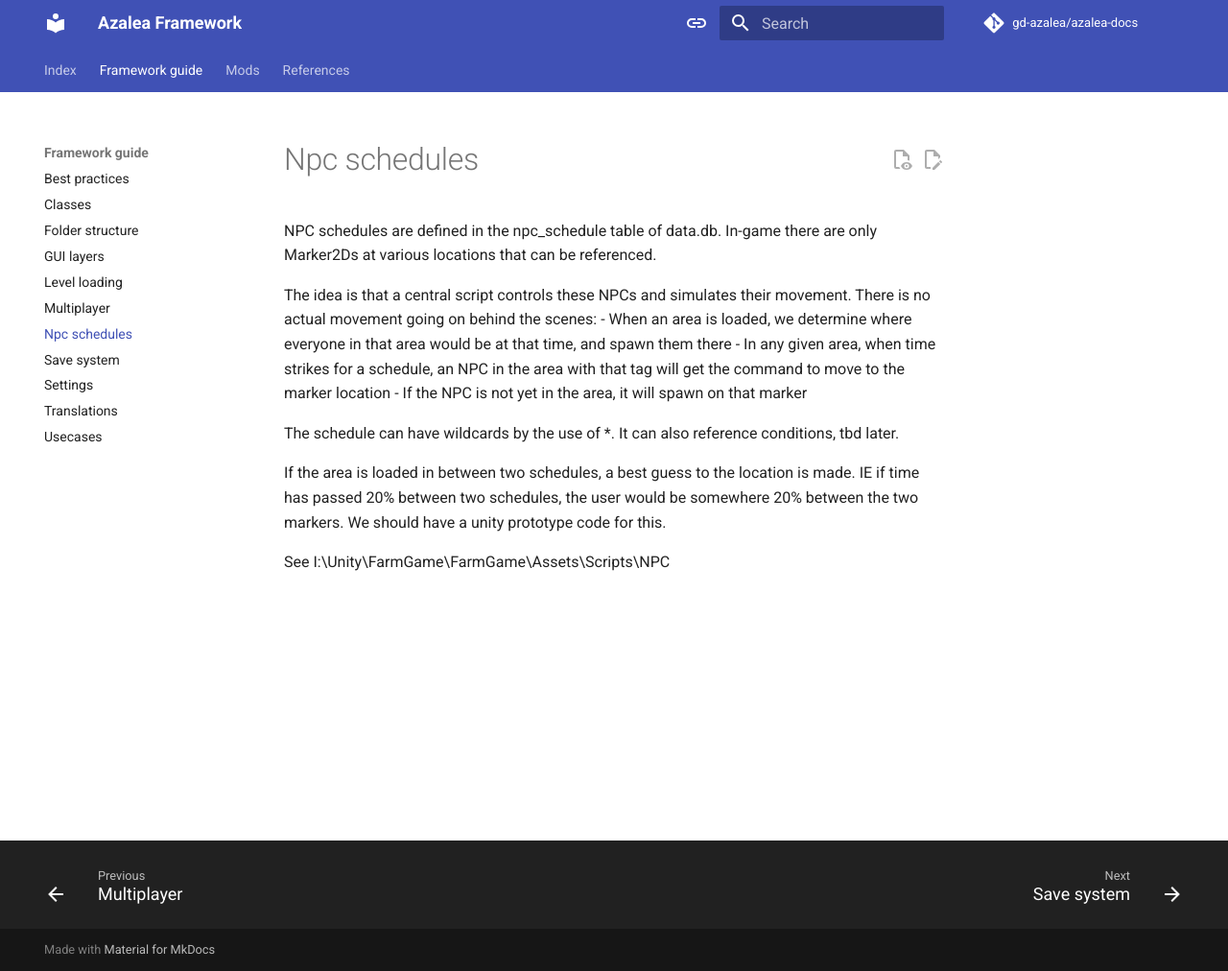
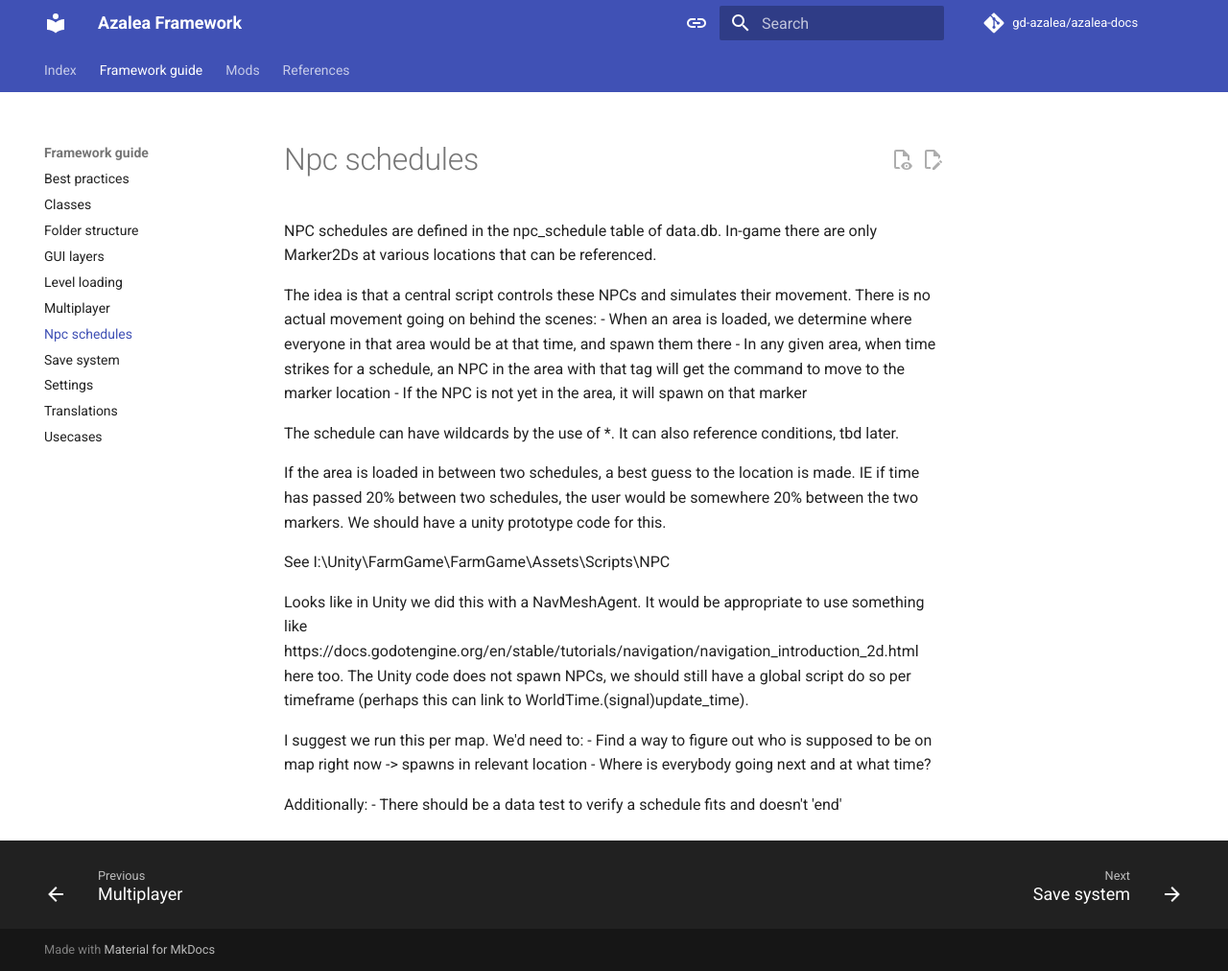
Before and after one commit to gd-azalea/azalea-docs, an MkDocs documentation site: the page built from docs/framework-guide/npc-schedules.md, in a window 1280 px wide and 1012 px high. Shown: the whole window at 96% size. Built offline with MkDocs 1.6.1 and Material for MkDocs 9.7.7, drawn with Linux system fonts in a browser that asks for light colours; comment, search, counter and statistics services are not loaded.

Commit message:
Update npc-schedules.md

```diff
--- a/docs/framework-guide/npc-schedules.md
+++ b/docs/framework-guide/npc-schedules.md
@@ -10,3 +10,12 @@ The schedule can have wildcards by the use of *. It can also reference condition
 If the area is loaded in between two schedules, a best guess to the location is made. IE if time has passed 20% between two schedules, the user would be somewhere 20% between the two markers. We should have a unity prototype code for this.
 
 See I:\Unity\FarmGame\FarmGame\Assets\Scripts\NPC
+
+Looks like in Unity we did this with a NavMeshAgent. It would be appropriate to use something like https://docs.godotengine.org/en/stable/tutorials/navigation/navigation_introduction_2d.html here too. The Unity code does not spawn NPCs, we should still have a global script do so per timeframe (perhaps this can link to WorldTime.(signal)update_time).
+
+I suggest we run this per map. We'd need to:
+- Find a way to figure out who is supposed to be on map right now -> spawns in relevant location
+- Where is everybody going next and at what time?
+
+Additionally:
+- There should be a data test to verify a schedule fits and doesn't 'end'
```
